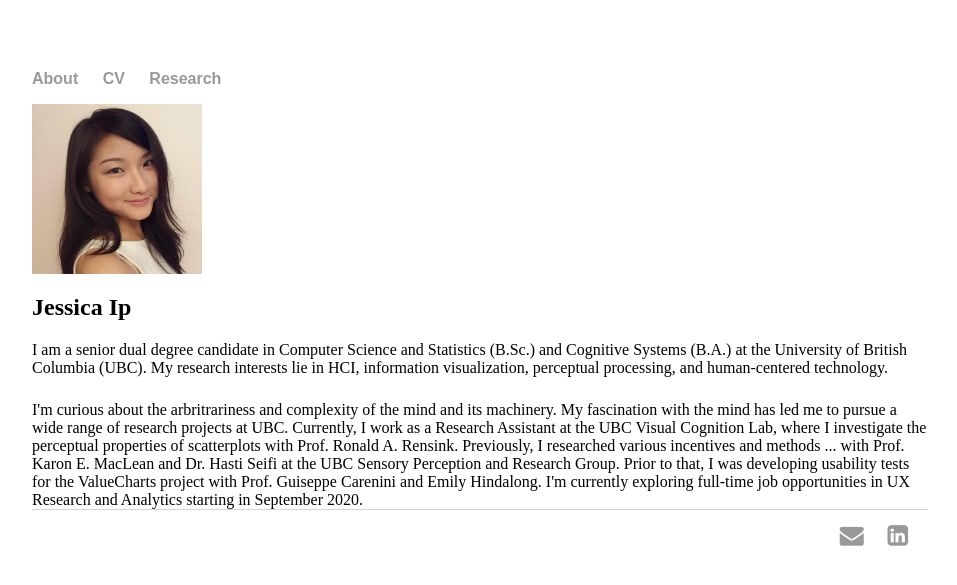
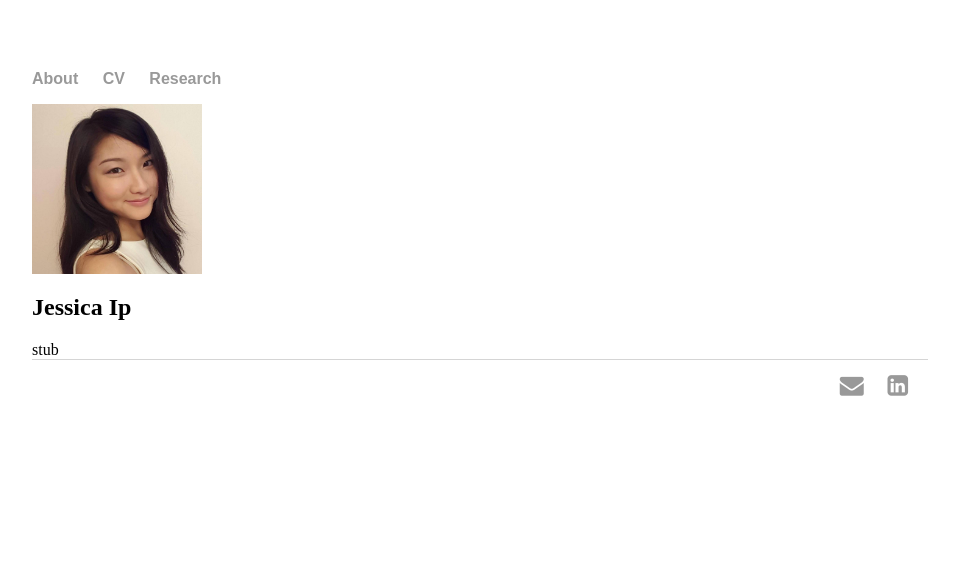
Before and after one commit to ip-jss/ip-jss.github.io, a Jekyll site: the page built from about/index.html, in a window 1280 px wide. Shown: the top 585 px of the page, without its empty margins (160-1117 px from the left). Built offline with Jekyll 4.4.1, drawn with Linux system fonts in a browser that asks for light colours.

Commit message:
Update index.html

```diff
--- a/about/index.html
+++ b/about/index.html
@@ -41,14 +41,7 @@
 <div style="display:inline-block;">
 	<div>
 
-	I am a senior dual degree candidate in Computer Science and Statistics (B.Sc.) and Cognitive Systems (B.A.) at the University of British Columbia (UBC). My research interests lie in HCI, information visualization, perceptual processing, and human-centered technology. </p>
-       	I'm curious about the arbritrariness and complexity of the mind and its machinery. My fascination with the mind has led me to pursue a wide range
-	of research projects at UBC. Currently, I work as a Research Assistant at the UBC Visual Cognition Lab, where I investigate the perceptual properties of scatterplots with Prof. Ronald A. Rensink.
-        Previously, I researched various incentives and methods ... with Prof. Karon E. MacLean and Dr. Hasti Seifi at the UBC Sensory Perception and Research Group.
-      	Prior to that, I was developing usability tests for the ValueCharts project with Prof. Guiseppe Carenini and Emily Hindalong.
-	I'm currently exploring full-time job opportunities in UX Research and Analytics starting in September 2020.
-
-
+stub
 	</div>
 
 </div>
```
